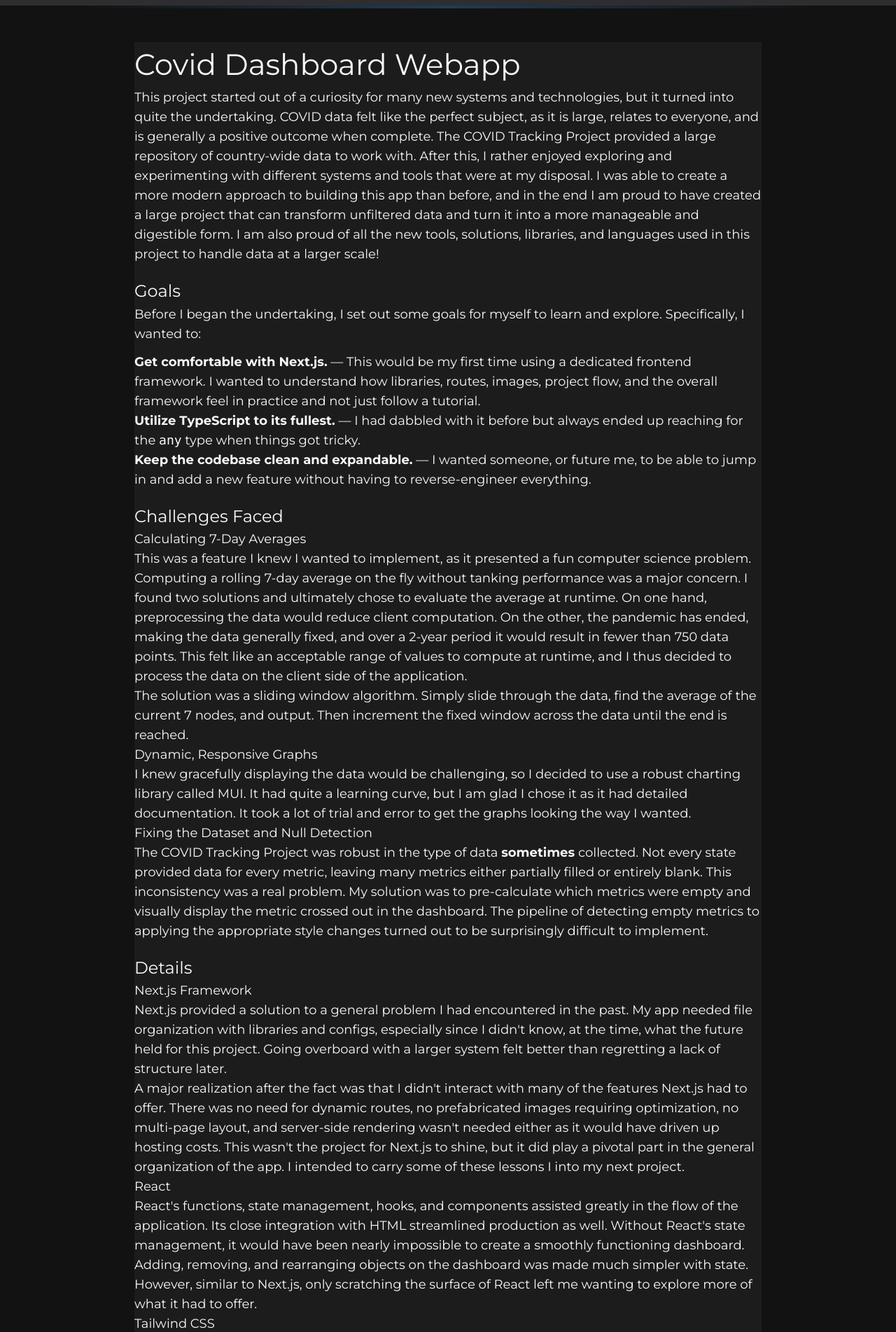
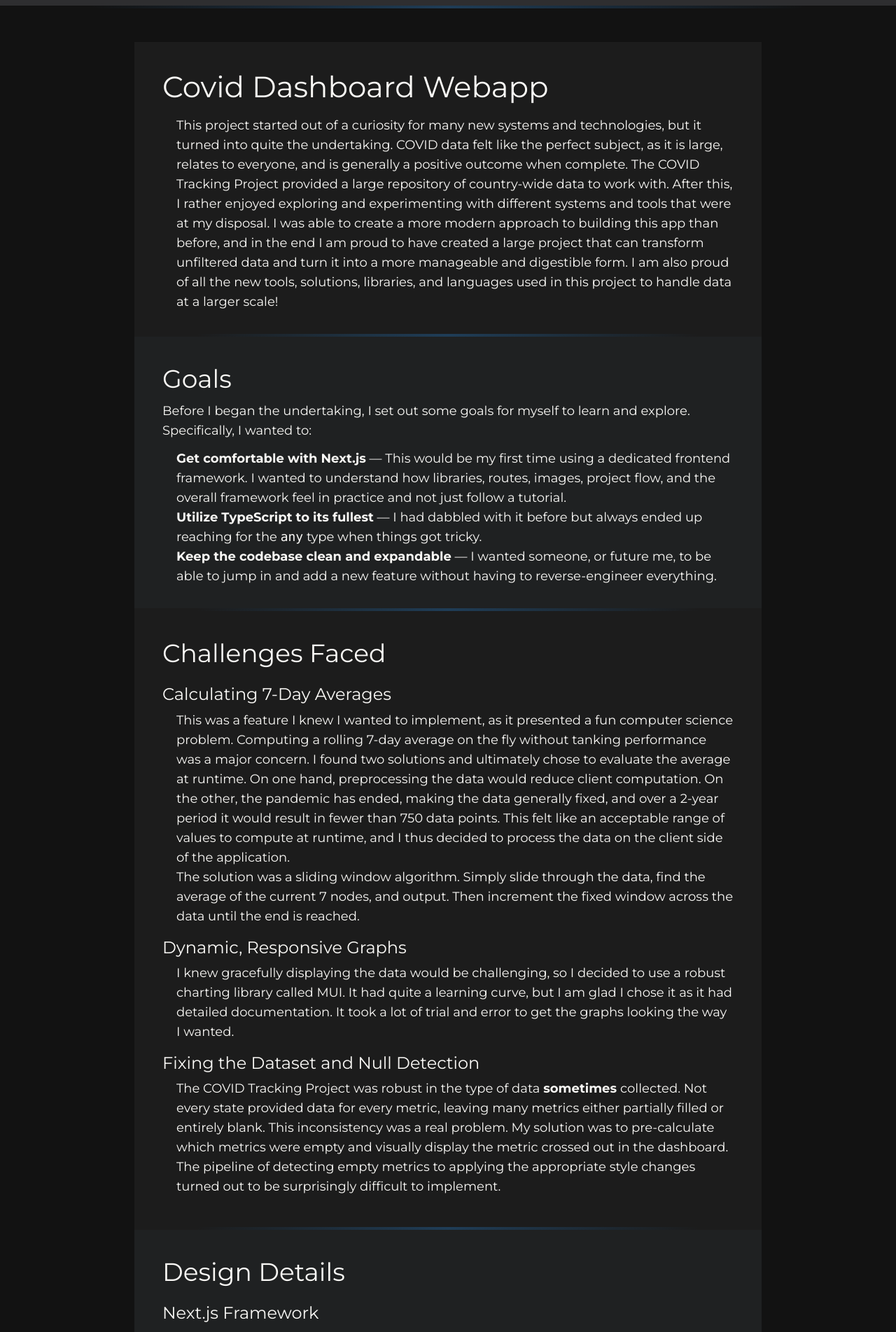
Before and after one commit to ehouse3/ehouse3.github.io, a Next.js app: page /projects/covid-dashboard in a window 1280 px wide. Shown: the part 120-2023 px from the top of the page at 70% size. Built offline with nearby package versions, Linux system fonts and the light colour scheme; some icons are missing.

Commit message:
Design Update

```diff
--- a/app/globals.css
+++ b/app/globals.css
@@ -49,6 +49,12 @@
 h4 {
   font-size: 24px;
 }
+h5 {
+  font-size: 22px;
+}
+h6 {
+  font-size: 20px;
+}
 
 p {
   font-size: 18px;
--- a/app/projects/covid-dashboard/page.tsx
+++ b/app/projects/covid-dashboard/page.tsx
@@ -1,9 +1,11 @@
+import { Section } from "@/components/components";
+
 export default function covidDashboard() {
   return (
     <div>
-      <section data-desc="about" className="mb-5">
-        <h1>Covid Dashboard Webapp</h1>
-        <p>
+      <Section data-desc="about">
+        <h1 className="mb-2">Covid Dashboard Webapp</h1>
+        <p className="ml-5">
           This project started out of a curiosity for many new systems and
           technologies, but it turned into quite the undertaking. COVID data
           felt like the perfect subject, as it is large, relates to everyone,
@@ -17,116 +19,143 @@
           form. I am also proud of all the new tools, solutions, libraries, and
           languages used in this project to handle data at a larger scale!
         </p>
-      </section>
+      </Section>
 
-      <section data-desc="goals" className="my-5">
-        <h4>Goals</h4>
-        <p className="mb-3">
+      <Section alternate data-desc="goals">
+        <div className="mb-3">
+          <h2 className="mb-1">Goals</h2>
+          <p>
             Before I began the undertaking, I set out some goals for myself to
             learn and explore. Specifically, I wanted to:
           </p>
+        </div>
+        <div className="ml-5">
           <p>
-          <strong>Get comfortable with Next.js.</strong> — This would be my
+            <strong>Get comfortable with Next.js</strong> — This would be my
             first time using a dedicated frontend framework. I wanted to
             understand how libraries, routes, images, project flow, and the
             overall framework feel in practice and not just follow a tutorial.
           </p>
           <p>
-          <strong>Utilize TypeScript to its fullest.</strong> — I had dabbled
+            <strong>Utilize TypeScript to its fullest</strong> — I had dabbled
             with it before but always ended up reaching for the <code>any</code>{" "}
             type when things got tricky.
           </p>
           <p>
-          <strong>Keep the codebase clean and expandable.</strong> — I wanted
+            <strong>Keep the codebase clean and expandable</strong> — I wanted
             someone, or future me, to be able to jump in and add a new feature
             without having to reverse-engineer everything.
           </p>
-      </section>
+        </div>
+      </Section>
 
-      <section data-desc="challenges" className="my-5">
-        <h4>Challenges Faced</h4>
-
-        <h5>Calculating 7-Day Averages</h5>
+      <Section data-desc="challenges">
+        <div className="mb-3">
+          <h2>Challenges Faced</h2>
+        </div>
+        <div className="mb-3">
+          <h4 className="mb-1">Calculating 7-Day Averages</h4>
+          <div className="ml-5">
             <p>
-          This was a feature I knew I wanted to implement, as it presented a fun
-          computer science problem. Computing a rolling 7-day average on the fly
-          without tanking performance was a major concern. I found two solutions
-          and ultimately chose to evaluate the average at runtime. On one hand,
-          preprocessing the data would reduce client computation. On the other,
-          the pandemic has ended, making the data generally fixed, and over a
-          2-year period it would result in fewer than 750 data points. This felt
-          like an acceptable range of values to compute at runtime, and I thus
-          decided to process the data on the client side of the application.
+              This was a feature I knew I wanted to implement, as it presented a
+              fun computer science problem. Computing a rolling 7-day average on
+              the fly without tanking performance was a major concern. I found
+              two solutions and ultimately chose to evaluate the average at
+              runtime. On one hand, preprocessing the data would reduce client
+              computation. On the other, the pandemic has ended, making the data
+              generally fixed, and over a 2-year period it would result in fewer
+              than 750 data points. This felt like an acceptable range of values
+              to compute at runtime, and I thus decided to process the data on
+              the client side of the application.
             </p>
             <p>
-          The solution was a sliding window algorithm. Simply slide through the
-          data, find the average of the current 7 nodes, and output. Then
-          increment the fixed window across the data until the end is reached.
+              The solution was a sliding window algorithm. Simply slide through
+              the data, find the average of the current 7 nodes, and output.
+              Then increment the fixed window across the data until the end is
+              reached.
             </p>
-
-        <h5>Dynamic, Responsive Graphs</h5>
+          </div>
+        </div>
+        <div className="mb-3">
+          <h4 className="mb-1">Dynamic, Responsive Graphs</h4>
+          <div className="ml-5">
             <p>
               I knew gracefully displaying the data would be challenging, so I
-          decided to use a robust charting library called MUI. It had quite a
-          learning curve, but I am glad I chose it as it had detailed
+              decided to use a robust charting library called MUI. It had quite
+              a learning curve, but I am glad I chose it as it had detailed
               documentation. It took a lot of trial and error to get the graphs
               looking the way I wanted.
             </p>
-
-        <h5>Fixing the Dataset and Null Detection</h5>
+          </div>
+        </div>
+        <div className="mb-3">
+          <h4 className="mb-1">Fixing the Dataset and Null Detection</h4>
+          <div className="ml-5">
             <p>
               The COVID Tracking Project was robust in the type of data{" "}
-          <strong>sometimes </strong>collected. Not every state provided data
-          for every metric, leaving many metrics either partially filled or
-          entirely blank. This inconsistency was a real problem. My solution was
-          to pre-calculate which metrics were empty and visually display the
-          metric crossed out in the dashboard. The pipeline of detecting empty
-          metrics to applying the appropriate style changes turned out to be
-          surprisingly difficult to implement.
+              <strong>sometimes </strong>collected. Not every state provided
+              data for every metric, leaving many metrics either partially
+              filled or entirely blank. This inconsistency was a real problem.
+              My solution was to pre-calculate which metrics were empty and
+              visually display the metric crossed out in the dashboard. The
+              pipeline of detecting empty metrics to applying the appropriate
+              style changes turned out to be surprisingly difficult to
+              implement.
             </p>
-      </section>
+          </div>
+        </div>
+      </Section>
 
-      <section data-desc="details" className="my-5">
-        <h4>Details</h4>
-
-        <h5>Next.js Framework</h5>
+      <Section alternate data-desc="details">
+        <div className="mb-3">
+          <h2>Design Details</h2>
+        </div>
+        <div className="mb-3">
+          <h4 className="mb-1">Next.js Framework</h4>
+          <div className="ml-5">
             <p>
-          Next.js provided a solution to a general problem I had encountered in
-          the past. My app needed file organization with libraries and configs,
-          especially since I didn&apos;t know, at the time, what the future held
-          for this project. Going overboard with a larger system felt better
-          than regretting a lack of structure later.
+              Next.js provided a solution to a general problem I had encountered
+              in the past. My app needed file organization with libraries and
+              configs, especially since I didn&apos;t know, at the time, what
+              the future held for this project. Going overboard with a larger
+              system felt better than regretting a lack of structure later.
             </p>
             <p>
               A major realization after the fact was that I didn&apos;t interact
-          with many of the features Next.js had to offer. There was no need for
-          dynamic routes, no prefabricated images requiring optimization, no
-          multi-page layout, and server-side rendering wasn&apos;t needed either
-          as it would have driven up hosting costs. This wasn&apos;t the project
-          for Next.js to shine, but it did play a pivotal part in the general
-          organization of the app. I intended to carry some of these lessons I
-          into my next project.
+              with many of the features Next.js had to offer. There was no need
+              for dynamic routes, no prefabricated images requiring
+              optimization, no multi-page layout, and server-side rendering
+              wasn&apos;t needed either as it would have driven up hosting
+              costs. This wasn&apos;t the project for Next.js to shine, but it
+              did play a pivotal part in the general organization of the app. I
+              intended to carry some of these lessons I into my next project.
             </p>
+          </div>
+        </div>
 
-        <div>
-          <h5>React</h5>
+        <div className="mb-3">
+          <h4 className="mb-1">React</h4>
+          <div className="ml-5">
             <p>
               React&apos;s functions, state management, hooks, and components
               assisted greatly in the flow of the application. Its close
               integration with HTML streamlined production as well. Without
-            React&apos;s state management, it would have been nearly impossible
-            to create a smoothly functioning dashboard. Adding, removing, and
-            rearranging objects on the dashboard was made much simpler with
-            state. However, similar to Next.js, only scratching the surface of
-            React left me wanting to explore more of what it had to offer.
+              React&apos;s state management, it would have been nearly
+              impossible to create a smoothly functioning dashboard. Adding,
+              removing, and rearranging objects on the dashboard was made much
+              simpler with state. However, similar to Next.js, only scratching
+              the surface of React left me wanting to explore more of what it
+              had to offer.
             </p>
           </div>
+        </div>
 
-        <div>
-          <h5>Tailwind CSS</h5>
+        <div className="mb-3">
+          <h4 className="mb-1">Tailwind CSS</h4>
+          <div className="ml-5">
             <p>
-            Tailwind, in my opinion, had the largest impacts on this project and
-            honestly resolved a lot of friction I had run into before with
+              Tailwind, in my opinion, had the largest impacts on this project
+              and honestly resolved a lot of friction I had run into before with
               styling being too intrusive in the organization and codebase. In
               past projects I&apos;d end up with scattered stylesheets, one-off
               rules that piled up, and no clear system for spacing or color.
@@ -142,7 +171,8 @@
               projects were remedied.
             </p>
           </div>
-      </section>
+        </div>
+      </Section>
     </div>
   );
 }
--- a/components/components.tsx
+++ b/components/components.tsx
@@ -85,3 +85,23 @@
     />
   );
 }
+
+type SectionProps = {
+  className?: string;
+  dataDesc?: string;
+  children?: ReactNode;
+  alternate?: boolean;
+};
+export function Section({ className, children, alternate }: SectionProps) {
+  if (alternate) {
+    return (
+      <section className={`${className}`}>
+        <LineBreak></LineBreak>
+        <div className="bg-foreground2 px-10 py-8">{children}</div>
+        <LineBreak></LineBreak>
+      </section>
+    );
+  } else {
+    return <section className={`${className} px-10 py-8`}>{children}</section>;
+  }
+}
```
Also changed, not shown: app/page.tsx (+12 -18 lines). Lines whose indentation alone changed are shown as unchanged.
